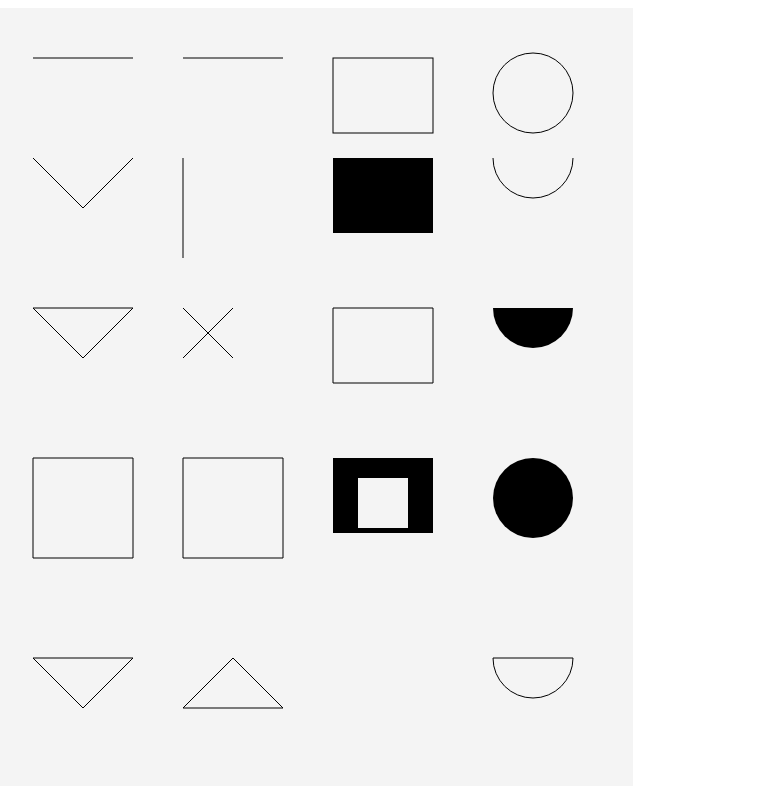
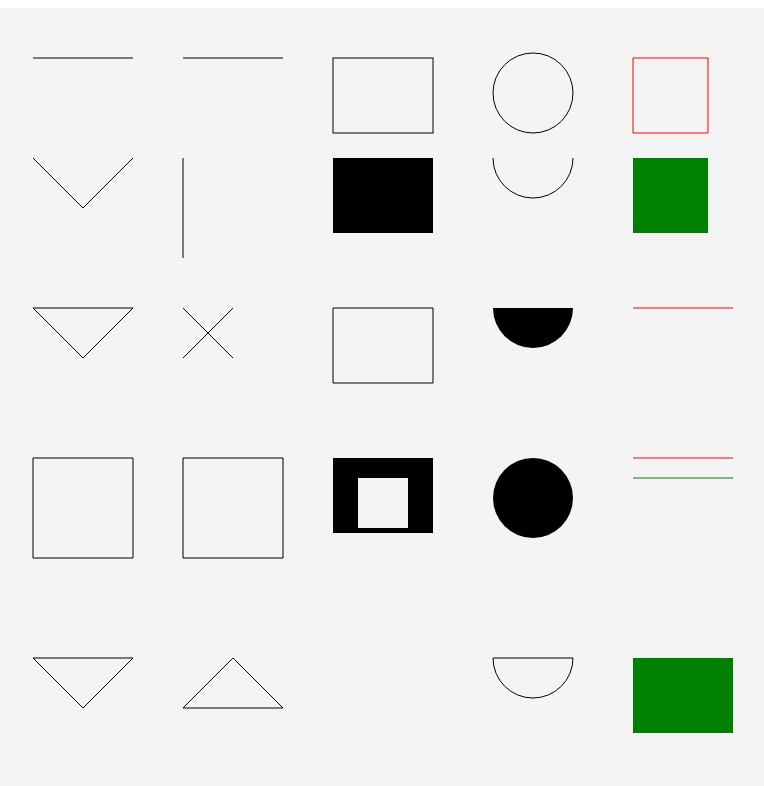
Before and after one commit to ViktoriiaHolub/canvas-level-1, a plain HTML site: page index.html in a window 1280 px wide. Shown: the top 786 px of the page, without its empty margins (25-789 px from the left). Drawn offline with Linux system fonts and the light colour scheme.

Commit message:
method for adding colors. part 5 of 7

```diff
--- a/index.html
+++ b/index.html
@@ -8,7 +8,7 @@
   </head>
   <body>
     <canvas
-      width="650"
+      width="800"
       height="1320"
       style="background-color: #f4f4f4"
     ></canvas>
--- a/index.js
+++ b/index.js
@@ -158,3 +158,47 @@ ctx.fill();
 ctx.beginPath();
 ctx.arc(550, 920, 40, 0, getRadians(90));
 ctx.fill();
+
+// color for lines and background
+ctx.beginPath();
+
+ctx.rect(650, 50, 75, 75);
+ctx.strokeStyle = "red";
+ctx.stroke();
+
+ctx.beginPath();
+ctx.rect(650, 150, 75, 75);
+ctx.fillStyle = "green";
+ctx.fill();
+
+ctx.beginPath();
+ctx.moveTo(650, 300);
+ctx.lineTo(750, 300);
+ctx.strokeStyle = "red";
+ctx.stroke();
+
+ctx.beginPath();
+ctx.moveTo(650, 450);
+ctx.lineTo(750, 450);
+ctx.strokeStyle = "red";
+ctx.stroke();
+ctx.beginPath();
+ctx.moveTo(650, 470);
+ctx.lineTo(750, 470);
+ctx.strokeStyle = "green";
+ctx.stroke();
+
+ctx.beginPath();
+ctx.rect(650, 650, 100, 75);
+ctx.fillStyle = "green";
+ctx.fill();
+
+ctx.beginPath();
+ctx.rect(650, 790, 50, 50);
+ctx.fillStyle = "green";
+ctx.fill();
+
+ctx.beginPath();
+ctx.rect(650, 850, 50, 50);
+ctx.fillStyle = "red";
+ctx.fill();
```
